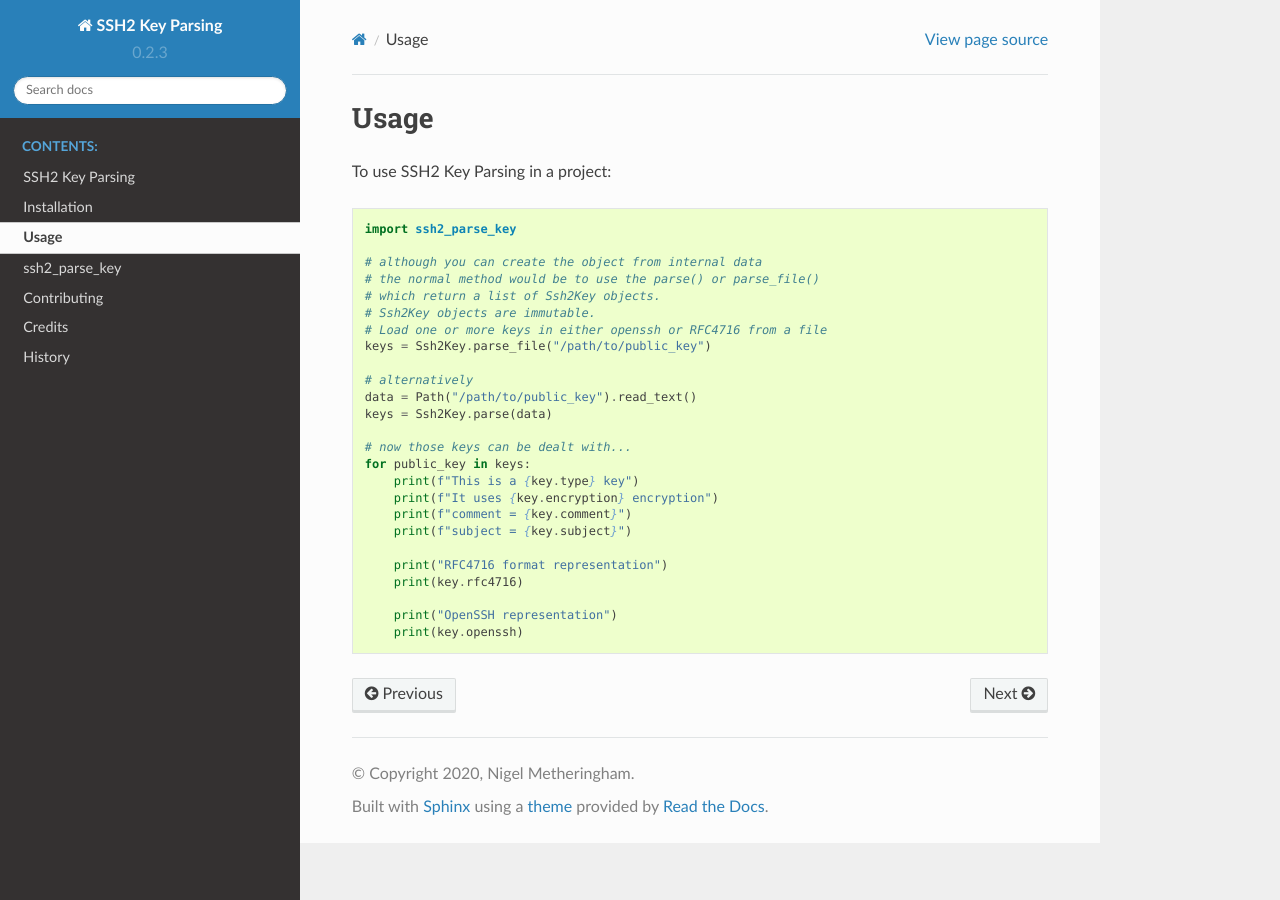
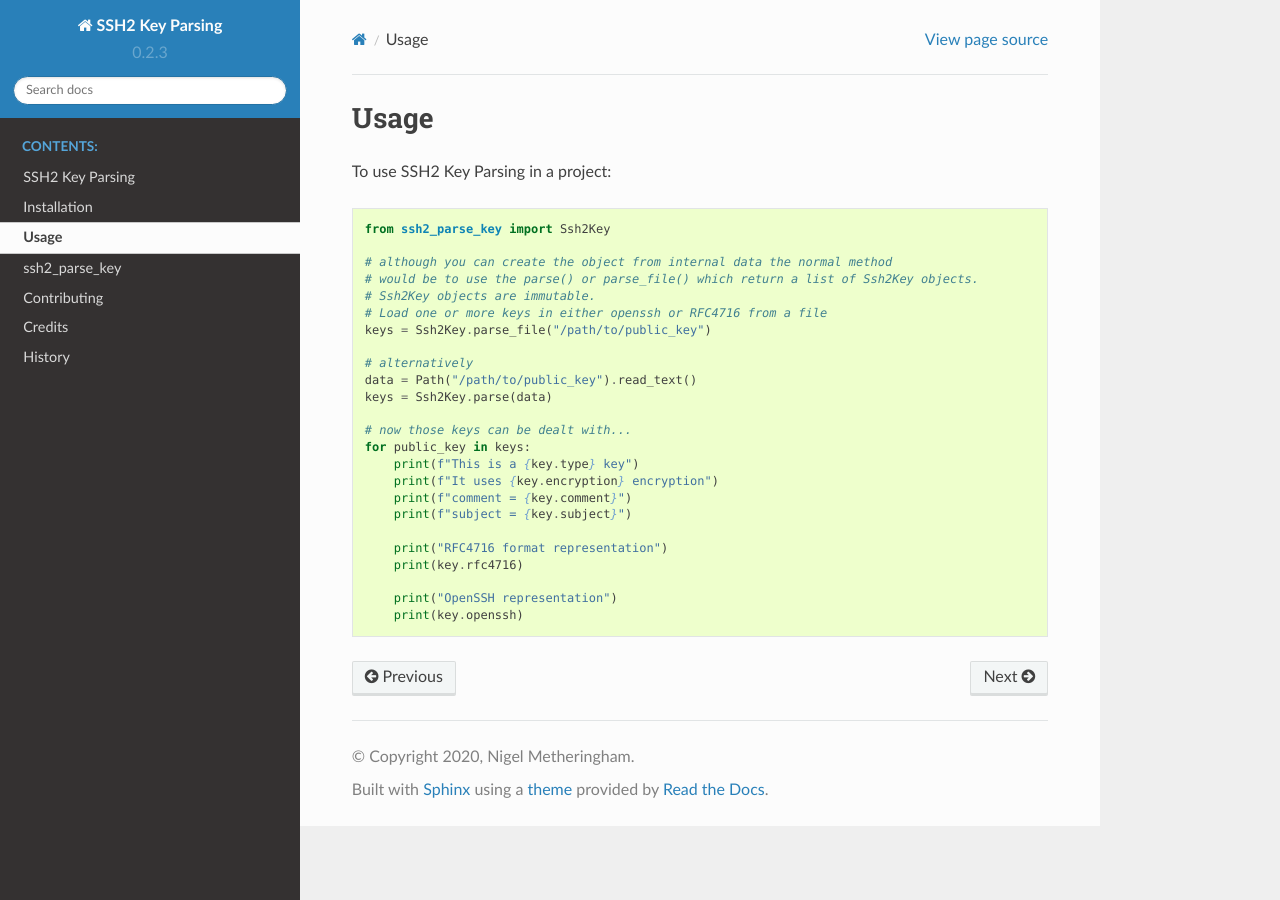
Before and after one commit to nigelm/ssh2_parse_key, a Sphinx documentation site: the page built from docs/usage.rst, in a window 1280 px wide. Built offline with Sphinx 7.4.7 and the Read the Docs theme 2.0.0, drawn with Linux system fonts in a browser that asks for light colours.

Commit message:
Remove doc structure autogen, add rst descriptors

```diff
--- a/docs/conf.py
+++ b/docs/conf.py
@@ -31,7 +31,12 @@
 
 # Add any Sphinx extension module names here, as strings. They can be
 # extensions coming with Sphinx (named 'sphinx.ext.*') or your custom ones.
-extensions = ["sphinx.ext.autodoc", "sphinx.ext.viewcode", "sphinx_rtd_theme"]
+extensions = [
+    "sphinx.ext.autodoc",
+    "sphinx.ext.viewcode",
+    # "sphinx.ext.napoleon",
+    "sphinx_rtd_theme",
+]
 
 # Add any paths that contain templates here, relative to this directory.
 templates_path = ["_templates"]
--- a/docs/usage.rst
+++ b/docs/usage.rst
@@ -4,11 +4,10 @@
 
 To use SSH2 Key Parsing in a project::
 
-    import ssh2_parse_key
+    from ssh2_parse_key import Ssh2Key
 
-    # although you can create the object from internal data
-    # the normal method would be to use the parse() or parse_file()
-    # which return a list of Ssh2Key objects.
+    # although you can create the object from internal data the normal method
+    # would be to use the parse() or parse_file() which return a list of Ssh2Key objects.
     # Ssh2Key objects are immutable.
     # Load one or more keys in either openssh or RFC4716 from a file
     keys = Ssh2Key.parse_file("/path/to/public_key")
```
Also changed, not shown: docs/modules.rst (+4 -4 lines), docs/ssh2_parse_key.rst (deleted, +0 -22 lines), 2 other files.
